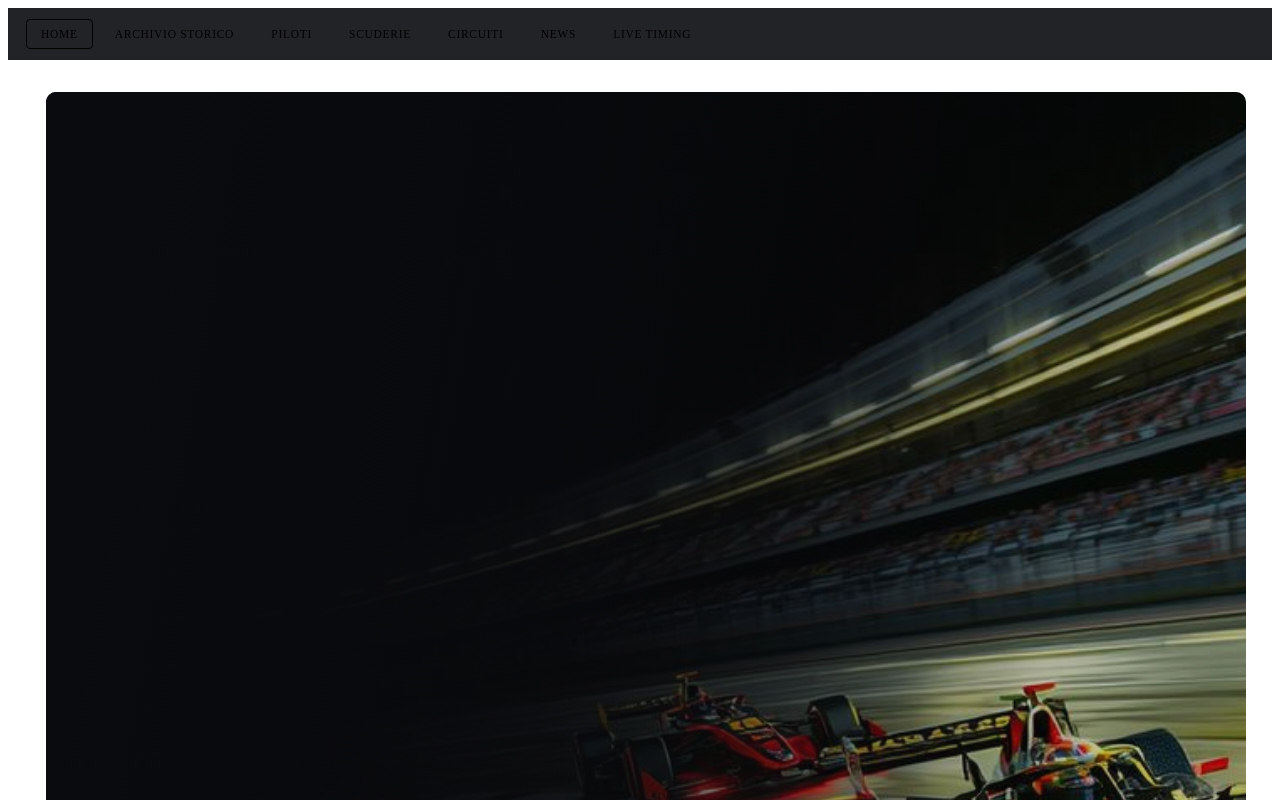
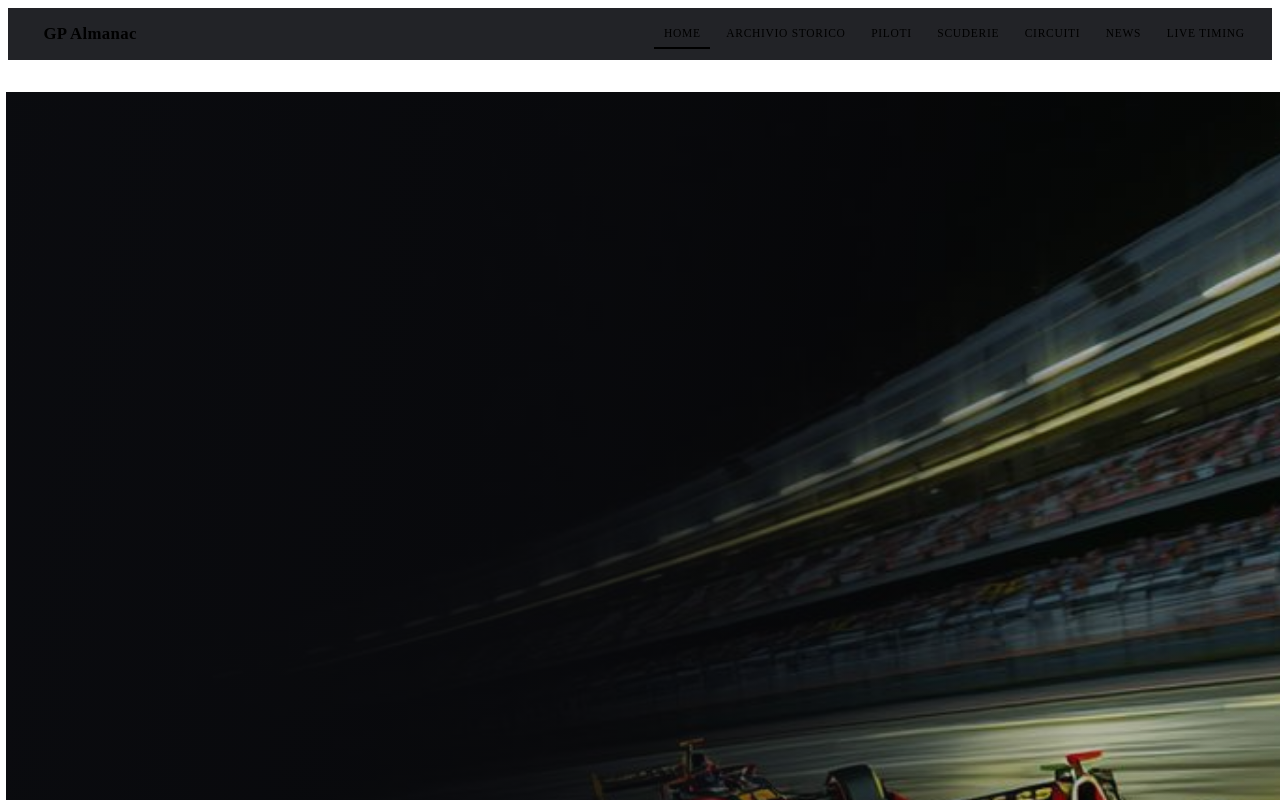
Before and after one commit to cattaneoalessio/F1-Almanac, a React (Vite) app in the folder frontend/: page / in a window 1280 px wide. Shown: the top 800 px of the page. Built offline with nearby package versions, Linux system fonts and the light colour scheme; no server answers; the HTML template or start-up script is replaced by a standard one.

Commit message:
Add files via upload

```diff
--- a/frontend/src/App.css
+++ b/frontend/src/App.css
@@ -32,21 +32,47 @@
   top: 0;
   z-index: 10;
   display: flex;
-  gap: 0.4rem;
+  align-items: center;
+  justify-content: space-between;
+  gap: 1.2rem;
   padding: 0.7rem 1.1rem;
   background: rgba(11, 12, 16, 0.9);
   backdrop-filter: blur(10px);
   -webkit-backdrop-filter: blur(10px);
   border-bottom: 1px solid var(--line);
+}
+.app-tabs__logo {
+  display: flex;
+  align-items: center;
+  gap: 0.55rem;
+  flex-shrink: 0;
+  font-family: var(--font-display);
+  font-weight: 800;
+  font-size: 1.05rem;
+  letter-spacing: 0.02em;
+  text-decoration: none;
+  color: var(--text-primary);
+}
+.app-tabs__logo-dot {
+  width: 9px;
+  height: 9px;
+  border-radius: 50%;
+  background: var(--accent-red);
+  flex-shrink: 0;
+}
+.app-tabs__links {
+  display: flex;
+  gap: 0.4rem;
+  min-width: 0;
   /* Su schermi stretti le voci scorrono in orizzontale invece di andare
-     a capo: con 3+ voci (Archivio storico, Circuiti, Live Timing, e
-     altre che verranno) andare a capo romperebbe il layout "mobile
-     first" richiesto fin dall'inizio del progetto. */
+     a capo: con 7 voci (Home, Archivio storico, Piloti, Scuderie,
+     Circuiti, News, Live Timing) andare a capo romperebbe il layout
+     "mobile first" richiesto fin dall'inizio del progetto. */
   overflow-x: auto;
   -webkit-overflow-scrolling: touch;
   scrollbar-width: none;
 }
-.app-tabs::-webkit-scrollbar {
+.app-tabs__links::-webkit-scrollbar {
   display: none;
 }
 .app-tabs__item {
@@ -56,10 +82,8 @@
   text-transform: uppercase;
   text-decoration: none;
   color: var(--text-gray);
-  background: transparent;
-  border: 1px solid transparent;
-  border-radius: 4px;
-  padding: 0.5rem 0.9rem;
+  border-bottom: 2px solid transparent;
+  padding: 0.5rem 0.6rem;
   cursor: pointer;
   display: inline-block;
   white-space: nowrap;
@@ -69,13 +93,37 @@
   color: var(--text-primary);
 }
 .app-tabs__item--attiva {
-  color: var(--text-primary);
-  background: var(--bg-card-raised);
-  border-color: var(--line);
+  color: var(--accent-red);
+  border-bottom-color: var(--accent-red);
 }
 
 .page {
   min-height: 100vh;
+}
+
+/* Colonne ADS fisse ai lati — dimensione minima "skyscraper" (160×600).
+   Ancorate al bordo della finestra, indipendenti dalla larghezza del
+   contenuto centrale: compaiono solo quando lo schermo è abbastanza
+   largo da ospitarle senza toccare la colonna di contenuto (che resta
+   centrata, vedi .main/.main--historical/.home-view). Sotto quella
+   soglia restano nascoste, coerente con l'impostazione mobile-first
+   del resto del sito. */
+.rail-ad {
+  display: none;
+}
+@media (min-width: 1600px) {
+  .rail-ad {
+    display: block;
+    position: fixed;
+    top: 6rem;
+    z-index: 5;
+  }
+  .rail-ad--left {
+    left: 24px;
+  }
+  .rail-ad--right {
+    right: 24px;
+  }
 }
 
 /* Vista storica: niente sidebar di timing live, layout centrato e più
@@ -99,6 +147,7 @@
 .main {
   padding: 1.25rem 1.1rem 4rem;
   max-width: 1100px;
+  margin: 0 auto;
 }
 @media (min-width: 700px) {
   .main {
--- a/frontend/src/App.jsx
+++ b/frontend/src/App.jsx
@@ -12,6 +12,7 @@ import ScuderiesIndexView from './views/ScuderiesIndexView.jsx';
 import ScuderiaView from './views/ScuderiaView.jsx';
 import NewsView from './views/NewsView.jsx';
 import SiteFooter from './components/SiteFooter.jsx';
+import AdSlot from './components/AdSlot.jsx';
 
 const TABS = [
   // "/" è un caso speciale: con startsWith() combacerebbe con QUALSIASI
@@ -30,6 +31,11 @@ function BarraNavigazione() {
   const location = useLocation();
   return (
     <nav className="app-tabs" aria-label="Sezioni del sito">
+      <Link to="/" className="app-tabs__logo">
+        <span className="app-tabs__logo-dot" aria-hidden="true" />
+        GP Almanac
+      </Link>
+      <div className="app-tabs__links">
         {TABS.map((tab) => {
           const attiva = tab.esatto
             ? location.pathname === tab.pattern
@@ -45,6 +51,7 @@ function BarraNavigazione() {
             </Link>
           );
         })}
+      </div>
     </nav>
   );
 }
@@ -53,6 +60,13 @@ export default function App() {
   return (
     <div className="app-shell">
       <BarraNavigazione />
+
+      <div className="rail-ad rail-ad--left" aria-hidden="true">
+        <AdSlot width={160} height={600} />
+      </div>
+      <div className="rail-ad rail-ad--right" aria-hidden="true">
+        <AdSlot width={160} height={600} />
+      </div>
 
       <Routes>
         {/* Fase E: la home è ora una pagina dinamica a sé (hero, classifica
--- a/frontend/src/views/HomeView.css
+++ b/frontend/src/views/HomeView.css
@@ -5,16 +5,28 @@
 
 .home-view {
   max-width: 1200px;
+  margin: 0 auto;
 }
 
 /* ---------- HERO ---------- */
 .home-hero {
   position: relative;
   overflow: hidden;
-  border-radius: 10px;
-  padding: 3.2rem 1.6rem;
+  /* Full-bleed: esce dal contenitore centrato (.home-view/.main) e
+     copre l'intera larghezza della pagina, non solo la colonna di
+     contenuto — unica sezione della home a farlo, di proposito: dalla
+     sezione successiva in giù il contenuto torna centrato per lasciare
+     spazio alle colonne ADS ai lati (vedi .rail-ad in App.css). */
+  width: auto;
+  max-width: none;
+  margin-left: calc(50% - 50vw);
+  margin-right: calc(50% - 50vw);
+  border-radius: 0;
+  padding: 3.2rem 0;
   margin-bottom: 2.4rem;
   border: 1px solid var(--line);
+  border-left: none;
+  border-right: none;
   box-shadow: var(--shadow);
 }
 .home-hero__foto {
@@ -39,7 +51,7 @@
 }
 @media (min-width: 700px) {
   .home-hero {
-    padding: 4.5rem 3rem;
+    padding: 4.5rem 0;
   }
 }
 .home-hero__art {
@@ -50,6 +62,16 @@
   position: relative;
   z-index: 2;
   max-width: 640px;
+  /* Allinea il testo (a bandiera sinistra, non centrato) più o meno
+     dove inizia la colonna di contenuto normale sotto l'hero, così il
+     titolo non parte incollato al bordo della finestra su schermi
+     larghi. Approssimato via padding, non serve essere pixel-perfect. */
+  padding-left: max(1.6rem, calc((100vw - 1100px) / 2 + 1.1rem));
+}
+@media (min-width: 700px) {
+  .home-hero__content {
+    padding-left: max(3rem, calc((100vw - 1100px) / 2 + 2.4rem));
+  }
 }
 .home-hero__kicker {
   font-family: var(--font-display);
```
Lines whose indentation alone changed are shown as unchanged.
